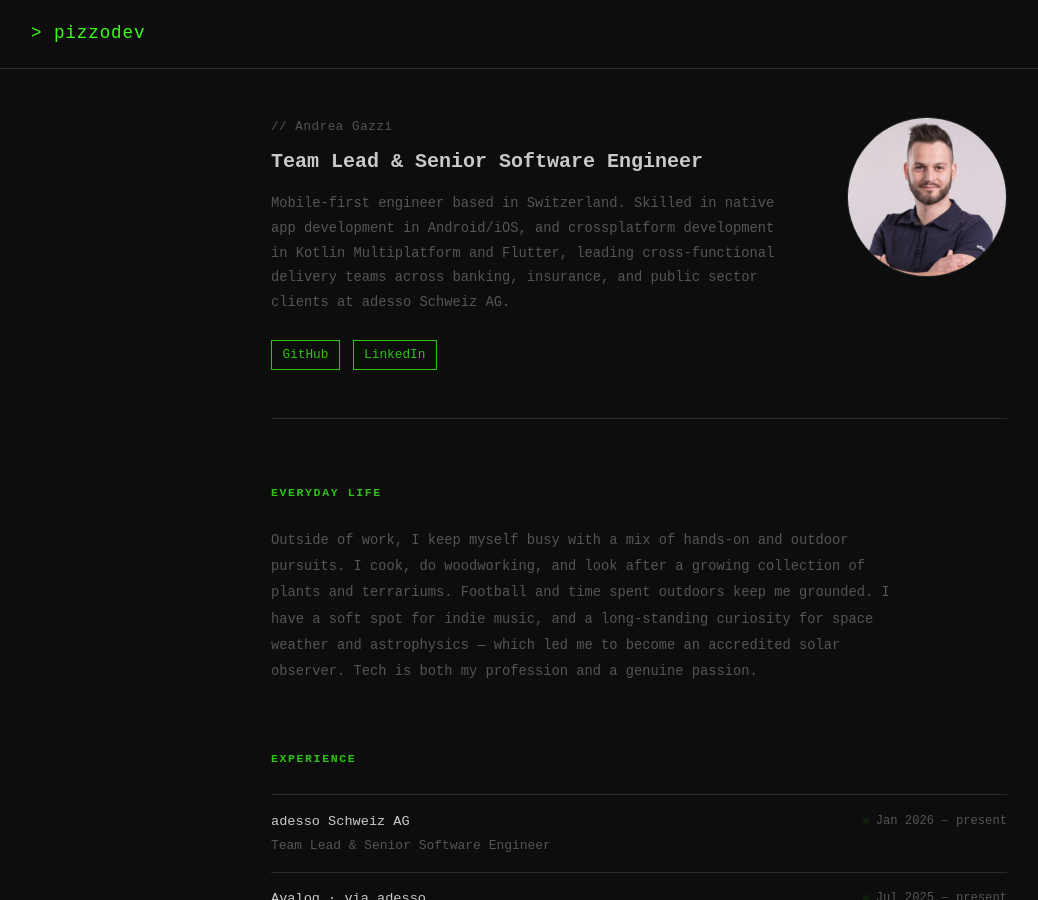
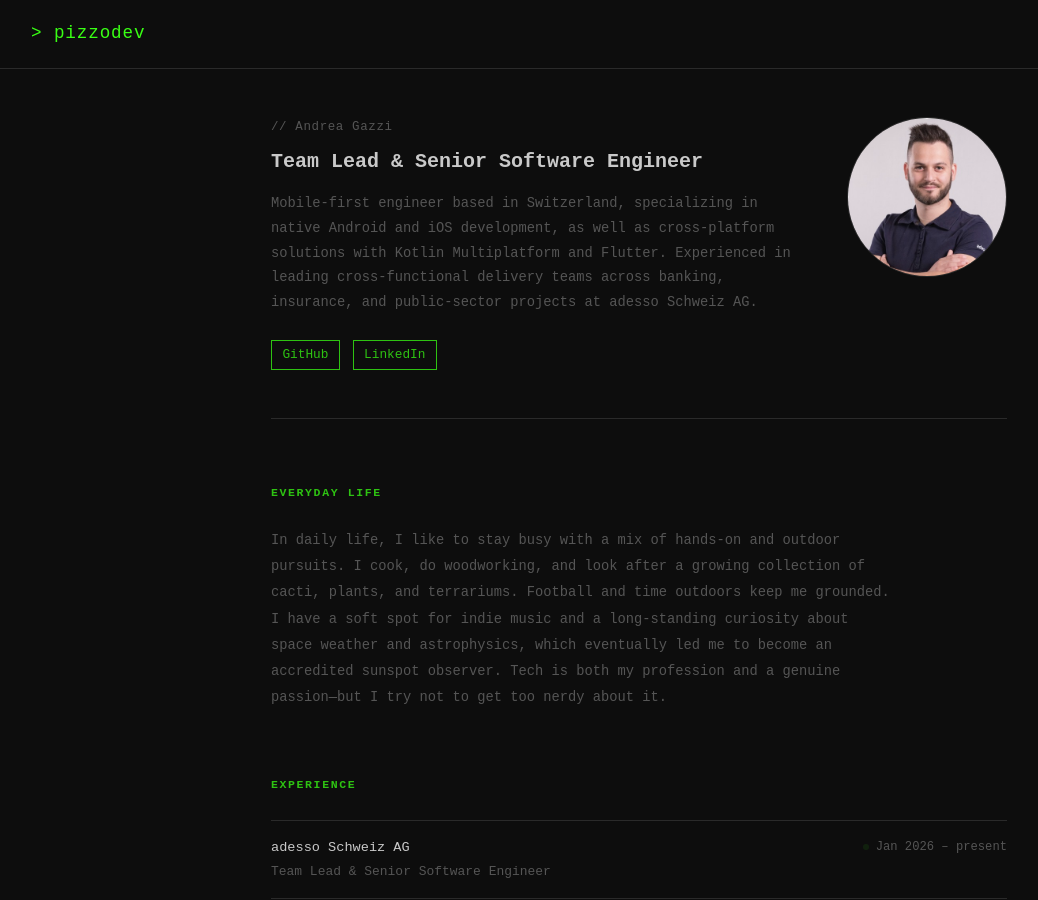
Before and after one commit to pizzodev/pizzodev.github.io, a Jekyll site: the page built from index.md, in a window 1280 px wide and 900 px high. Shown: the whole window, without its empty margins (1-1039 px from the left). Built offline with Jekyll 4.4.1, drawn with Linux system fonts in a browser that asks for light colours.

Commit message:
Change work description

```diff
--- a/index.md
+++ b/index.md
@@ -7,7 +7,8 @@ title: Andrea Gazzi
   <div class="hero-left">
     <p class="hero-label">// Andrea Gazzi</p>
     <h1 class="hero-title">Team Lead &amp; Senior Software Engineer</h1>
-    <p class="hero-bio">Mobile-first engineer based in Switzerland. Skilled in native app development in Android/iOS, and crossplatform development in Kotlin Multiplatform and Flutter, leading cross-functional delivery teams across banking, insurance, and public sector clients at adesso Schweiz AG.</p>
+<p class="hero-bio">Mobile-first engineer based in Switzerland, specializing in native Android and iOS development, as well as cross-platform solutions with Kotlin Multiplatform and Flutter. Experienced in leading cross-functional delivery teams across banking, insurance, and public-sector projects at adesso Schweiz AG.</p>
+
     <div class="hero-links">
       <a href="https://github.com/pizzodev" target="_blank" rel="noopener">GitHub</a>
       <a href="https://www.linkedin.com/in/andrea-gazzi-592344119/" target="_blank" rel="noopener">LinkedIn</a>
@@ -20,7 +21,7 @@ title: Andrea Gazzi
 
 <section class="section">
   <h2 class="section-title">Everyday life</h2>
-  <p class="about-text">Outside of work, I keep myself busy with a mix of hands-on and outdoor pursuits. I cook, do woodworking, and look after a growing collection of plants and terrariums. Football and time spent outdoors keep me grounded. I have a soft spot for indie music, and a long-standing curiosity for space weather and astrophysics — which led me to become an accredited solar observer. Tech is both my profession and a genuine passion.</p>
+<p class="about-text">In daily life, I like to stay busy with a mix of hands-on and outdoor pursuits. I cook, do woodworking, and look after a growing collection of cacti, plants, and terrariums. Football and time outdoors keep me grounded. I have a soft spot for indie music and a long-standing curiosity about space weather and astrophysics, which eventually led me to become an accredited sunspot observer. Tech is both my profession and a genuine passion—but I try not to get too nerdy about it.</p>
 </section>
 
 <section class="section">
```
